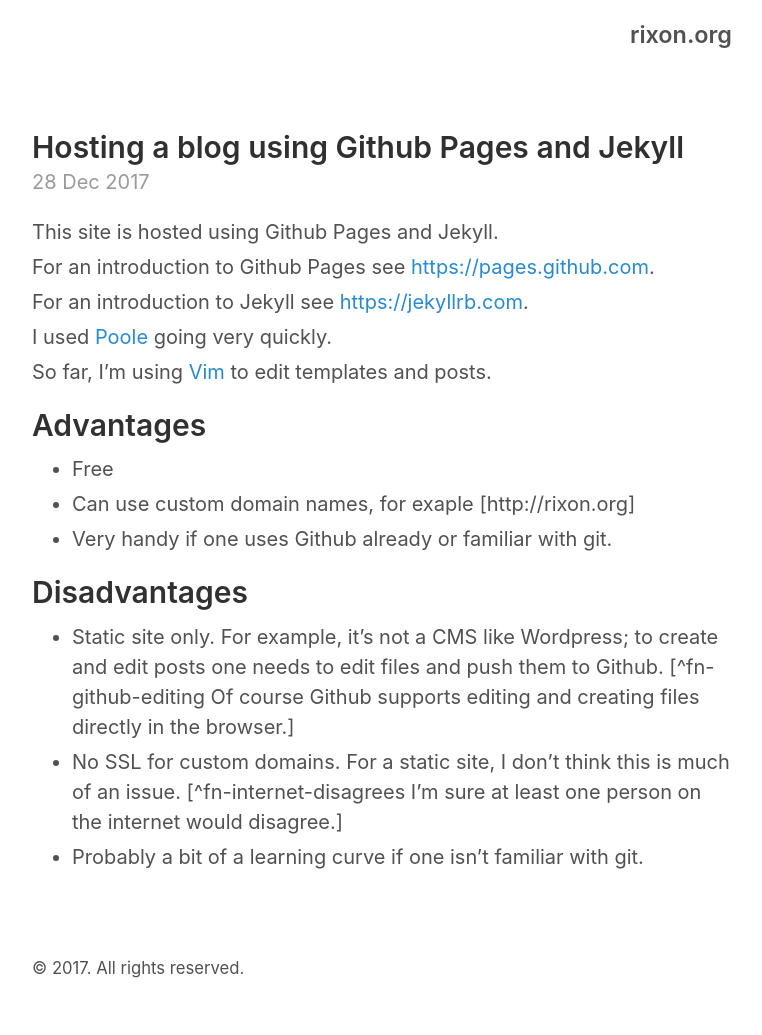
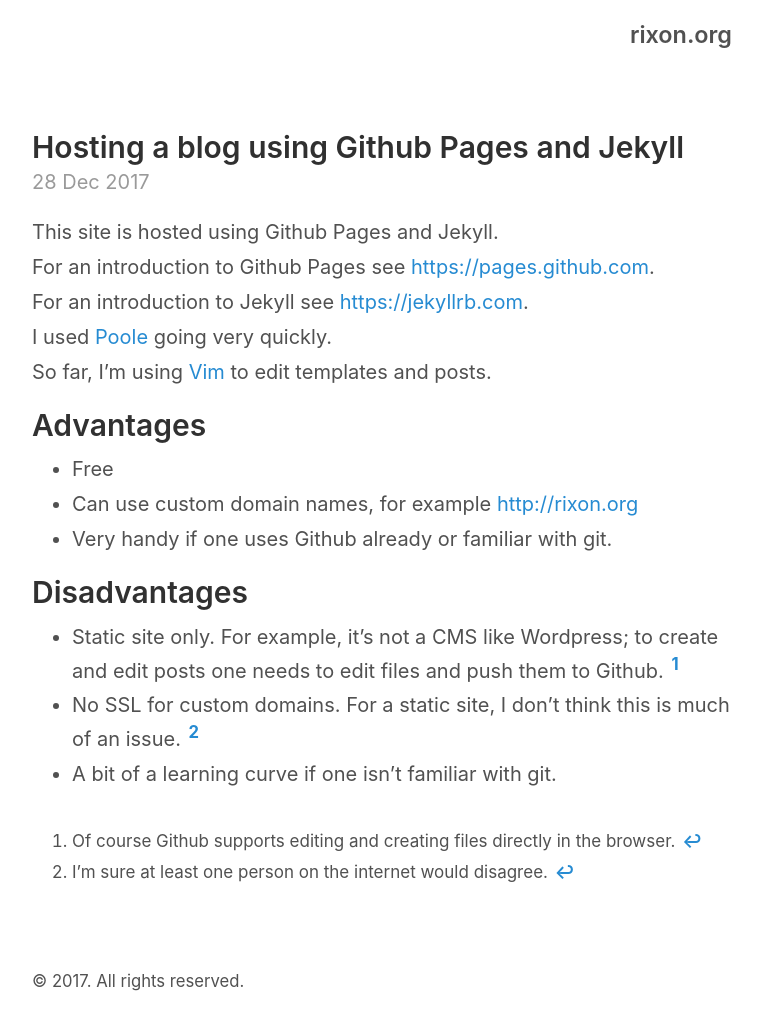
Before and after one commit to jeremyrixon/jeremyrixon, a Jekyll site: the page built from _posts/2017-12-28-hosting-with-github-jekyll.md, in a window 1280 px wide. Shown: the whole page, without its empty margins (258-1020 px from the left). Built offline with Jekyll 4.4.1, drawn with Linux system fonts in a browser that asks for light colours.

Commit message:
setting up

```diff
--- a/_posts/2017-12-28-hosting-with-github-jekyll.md
+++ b/_posts/2017-12-28-hosting-with-github-jekyll.md
@@ -17,10 +17,14 @@
 
 ## Advantages
 * Free
-* Can use custom domain names, for exaple [http://rixon.org]
+* Can use custom domain names, for example [http://rixon.org](http://rixon.org)
 * Very handy if one uses Github already or familiar with git.
 
 ## Disadvantages
-* Static site only. For example, it's not a CMS like Wordpress; to create and edit posts one needs to edit files and push them to Github. [^fn-github-editing Of course Github supports editing and creating files directly in the browser.]
-* No SSL for custom domains. For a static site, I don't think this is much of an issue. [^fn-internet-disagrees I'm sure at least one person on the internet would disagree.]
-* Probably a bit of a learning curve if one isn't familiar with git.
+* Static site only. For example, it's not a CMS like Wordpress; to create and edit posts one needs to edit files and push them to Github. [^fn-github-editing]
+* No SSL for custom domains. For a static site, I don't think this is much of an issue. [^fn-internet-disagrees]
+* A bit of a learning curve if one isn't familiar with git.
+
+[^fn-github-editing]: Of course Github supports editing and creating files directly in the browser.
+
+[^fn-internet-disagrees]: I'm sure at least one person on the internet would disagree.
```
